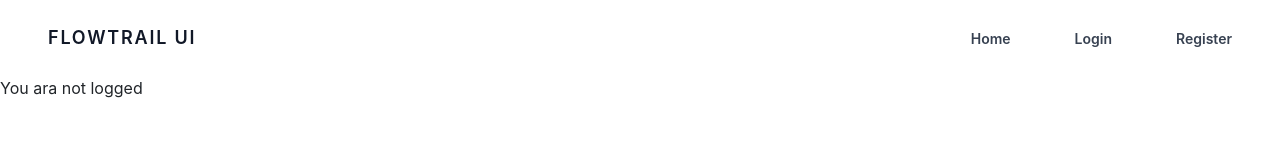
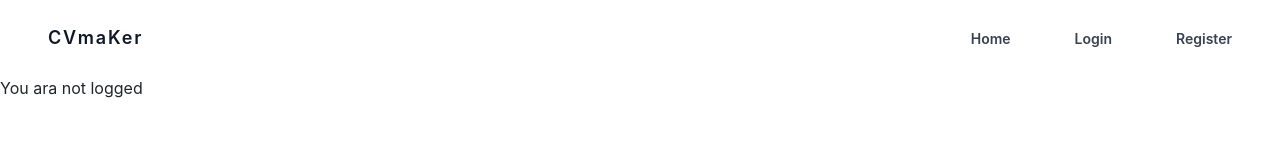
Before and after one commit to DorraNsir/React-Auth-frontend, a React (Create React App) app: page /home in a window 1280 px wide. Shown: the top 160 px of the page. Built offline with nearby package versions, Linux system fonts and the light colour scheme; no server answers.

Commit message:
update navbar design

```diff
--- a/src/components/Nav.jsx
+++ b/src/components/Nav.jsx
@@ -1,11 +1,10 @@
-import React, { useContext} from 'react';
+import React, { useContext } from 'react';
 import { Link } from 'react-router-dom';
 import { UserContext } from '../context/userContext';
 import { VscAccount } from "react-icons/vsc";
 
 export default function Nav() {
   const { name, setName } = useContext(UserContext);
-
 
   const logout = async () => {
     try {
@@ -14,7 +13,6 @@ export default function Nav() {
         headers: { 'Content-Type': 'application/json' },
         credentials: 'include',
       });
-      // Update the name after the logout request is completed
       setName('');
     } catch (error) {
       console.error('Logout failed:', error);
@@ -27,26 +25,24 @@ export default function Nav() {
         <div className="w-full text-gray-700 bg-white dark-mode:text-gray-200 dark-mode:bg-gray-800">
           <div className="flex flex-col max-w-screen-xl px-4 mx-auto md:items-center md:justify-between md:flex-row md:px-6 lg:px-8">
             <div className="flex flex-row items-center justify-between p-4">
-            <Link to="/" className="text-lg font-semibold tracking-widest text-gray-900 uppercase rounded-lg dark-mode:text-white focus:outline-none focus:shadow-outline">
-              Flowtrail UI
+              <Link to="/" className="text-lg font-semibold tracking-widest text-gray-900 rounded-lg dark-mode:text-white focus:outline-none focus:shadow-outline">
+                CVmaKer
               </Link>
-
             </div>
             <nav className=''>
-            {/* Navigation links */}
-            {name === '' || name===undefined ? (
-            <><Link className="px-4 py-2 mt-2 text-sm font-semibold bg-transparent rounded-lg dark-mode:bg-transparent dark-mode:hover:bg-gray-600 dark-mode:focus:bg-gray-600 dark-mode:focus:text-white dark-mode:hover:text-white dark-mode:text-gray-200 md:mt-0 md:ml-4 hover:text-gray-900 focus:text-gray-900 hover:bg-gray-200 focus:bg-gray-200 focus:outline-none focus:shadow-outline" to="/">Home</Link>
+              {name === '' || name === undefined ? (
+                <>
+                  <Link className="px-4 py-2 mt-2 text-sm font-semibold bg-transparent rounded-lg dark-mode:bg-transparent dark-mode:hover:bg-gray-600 dark-mode:focus:bg-gray-600 dark-mode:focus:text-white dark-mode:hover:text-white dark-mode:text-gray-200 md:mt-0 md:ml-4 hover:text-gray-900 focus:text-gray-900 hover:bg-gray-200 focus:bg-gray-200 focus:outline-none focus:shadow-outline" to="/">Home</Link>
                   <Link className="px-4 py-2 mt-2 text-sm font-semibold bg-transparent rounded-lg dark-mode:bg-transparent dark-mode:hover:bg-gray-600 dark-mode:focus:bg-gray-600 dark-mode:focus:text-white dark-mode:hover:text-white dark-mode:text-gray-200 md:mt-0 md:ml-4 hover:text-gray-900 focus:text-gray-900 hover:bg-gray-200 focus:bg-gray-200 focus:outline-none focus:shadow-outline" to="/login">Login</Link>
                   <Link className="px-4 py-2 mt-2 text-sm font-semibold bg-transparent rounded-lg dark-mode:bg-transparent dark-mode:hover:bg-gray-600 dark-mode:focus:bg-gray-600 dark-mode:focus:text-white dark-mode:hover:text-white dark-mode:text-gray-200 md:mt-0 md:ml-4 hover:text-gray-900 focus:text-gray-900 hover:bg-gray-200 focus:bg-gray-200 focus:outline-none focus:shadow-outline" to="/register">Register</Link>
                 </>
               ) : (
-            <div className="flex justify-around flex-row-reverse">
-              <div className='flex flex-col '>
-              <VscAccount className='w-9 mx-10 '/>
-              <h1 className=''>{name}</h1>
+                <div className="flex items-center">
+                  <div className="flex flex-col items-center mr-4">
+                    <VscAccount className='w-9' />
+                    <h1 className='text-sm'>{name}</h1>
                   </div>
                   <Link onClick={logout} className="px-4 py-2 mt-2 text-sm font-semibold bg-transparent rounded-lg dark-mode:bg-transparent dark-mode:hover:bg-gray-600 dark-mode:focus:bg-gray-600 dark-mode:focus:text-white dark-mode:hover:text-white dark-mode:text-gray-200 md:mt-0 md:ml-4 hover:text-gray-900 focus:text-gray-900 hover:bg-gray-200 focus:bg-gray-200 focus:outline-none focus:shadow-outline" to="/login">Logout</Link>
-
                 </div>
               )}
             </nav>
```
Lines whose indentation alone changed are shown as unchanged.
